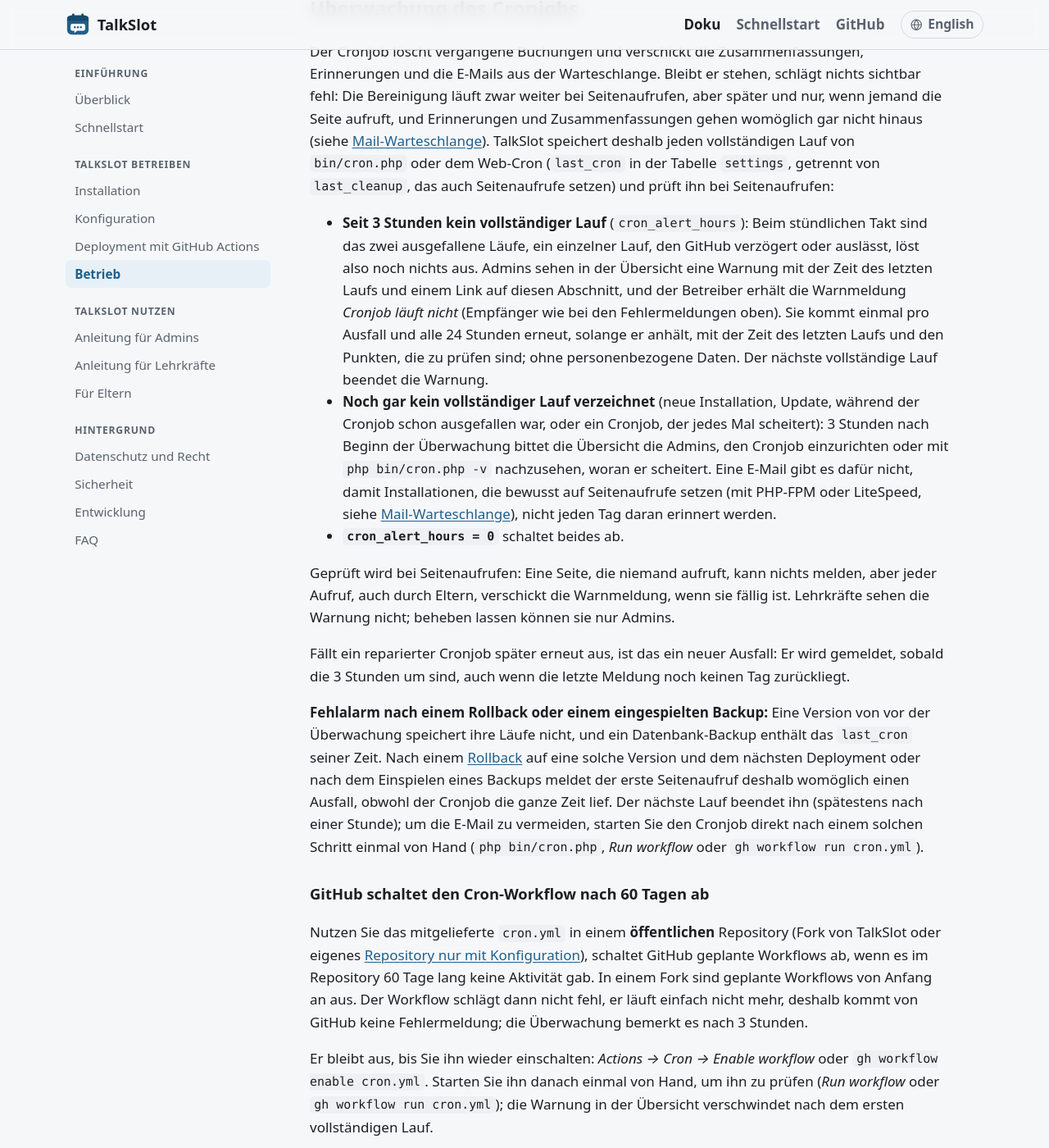
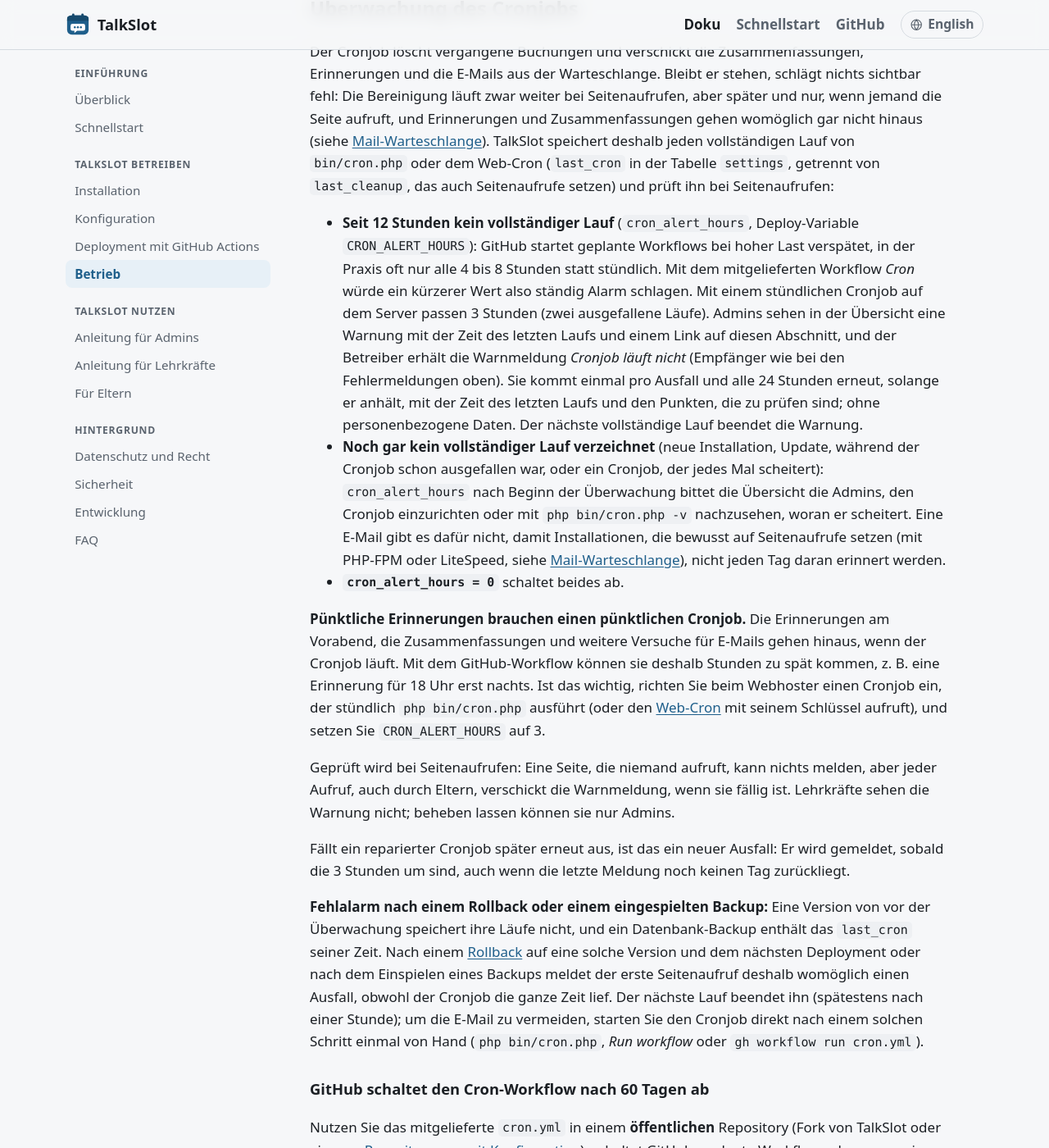
Before and after one commit to skornehl/talkslot, a Jekyll site: the page built from docs/de/guide/operations.md, in a window 1280 px wide and 1400 px high, scrolled down 2129 px. Shown: the whole window at 82% size. Built offline with Jekyll 4.4.1, drawn with Linux system fonts in a browser that asks for light colours.

Commit message:
fix(ops): cron alert after 12 hours by default, configurable when deploying
GitHub starts scheduled workflows late: the included workflow "Cron" of a real installation ran only
every 4 to 8 hours over the last days. With the default of 3 hours, the cron monitoring (#37) would show
its warning most of the time and mail the operator several times a day. The default is now 12 hours,
the deployment variable CRON_ALERT_HOURS sets it (3 fits the server's own hourly cron job), and the
operations guide says that punctual reminders need a punctual cron job at the web host. The dev
configuration keeps 3 hours for the tests.

```diff
--- a/docs/de/guide/operations.md
+++ b/docs/de/guide/operations.md
@@ -76,20 +76,28 @@ gehen womöglich gar nicht hinaus (siehe [Mail-Warteschlange](#mail-warteschlang
 oder dem Web-Cron (`last_cron` in der Tabelle `settings`, getrennt von `last_cleanup`, das auch
 Seitenaufrufe setzen) und prüft ihn bei Seitenaufrufen:
 
-- **Seit 3 Stunden kein vollständiger Lauf** (`cron_alert_hours`): Beim stündlichen Takt sind das zwei
-  ausgefallene Läufe, ein einzelner Lauf, den GitHub verzögert oder auslässt, löst also noch nichts aus.
-  Admins sehen in der Übersicht eine Warnung mit der Zeit des letzten Laufs und einem Link auf diesen
+- **Seit 12 Stunden kein vollständiger Lauf** (`cron_alert_hours`, Deploy-Variable `CRON_ALERT_HOURS`):
+  GitHub startet geplante Workflows bei hoher Last verspätet, in der Praxis oft nur alle 4 bis 8 Stunden statt
+  stündlich. Mit dem mitgelieferten Workflow *Cron* würde ein kürzerer Wert also ständig Alarm schlagen. Mit
+  einem stündlichen Cronjob auf dem Server passen 3 Stunden (zwei ausgefallene Läufe). Admins sehen in der Übersicht eine Warnung mit der Zeit des letzten Laufs und einem Link auf diesen
   Abschnitt, und der Betreiber erhält die Warnmeldung *Cronjob läuft nicht* (Empfänger wie bei den
   Fehlermeldungen oben). Sie kommt einmal pro Ausfall und alle 24 Stunden erneut, solange er anhält, mit der
   Zeit des letzten Laufs und den Punkten, die zu prüfen sind; ohne personenbezogene Daten. Der nächste
   vollständige Lauf beendet die Warnung.
 - **Noch gar kein vollständiger Lauf verzeichnet** (neue Installation, Update, während der Cronjob schon
-  ausgefallen war, oder ein Cronjob, der jedes Mal scheitert): 3 Stunden nach Beginn der Überwachung bittet
+  ausgefallen war, oder ein Cronjob, der jedes Mal scheitert): `cron_alert_hours` nach Beginn der Überwachung bittet
   die Übersicht die Admins, den Cronjob einzurichten oder mit `php bin/cron.php -v` nachzusehen, woran er
   scheitert.
   Eine E-Mail gibt es dafür nicht, damit Installationen, die bewusst auf Seitenaufrufe setzen (mit PHP-FPM
   oder LiteSpeed, siehe [Mail-Warteschlange](#mail-warteschlange)), nicht jeden Tag daran erinnert werden.
 - **`cron_alert_hours = 0`** schaltet beides ab.
+
+**Pünktliche Erinnerungen brauchen einen pünktlichen Cronjob.** Die Erinnerungen am Vorabend, die
+Zusammenfassungen und weitere Versuche für E-Mails gehen hinaus, wenn der Cronjob läuft. Mit dem
+GitHub-Workflow können sie deshalb Stunden zu spät kommen, z. B. eine Erinnerung für 18 Uhr erst nachts. Ist
+das wichtig, richten Sie beim Webhoster einen Cronjob ein, der stündlich `php bin/cron.php` ausführt (oder den
+[Web-Cron]({{ '/de/guide/installation/' | relative_url }}) mit seinem Schlüssel aufruft), und setzen Sie
+`CRON_ALERT_HOURS` auf 3.
 
 Geprüft wird bei Seitenaufrufen: Eine Seite, die niemand aufruft, kann nichts melden, aber jeder Aufruf,
 auch durch Eltern, verschickt die Warnmeldung, wenn sie fällig ist. Lehrkräfte sehen die Warnung nicht;
```
Also changed, not shown: docs/de/guide/configuration.md (+1 -1 lines), docs/de/guide/deployment.md (+1 -0 lines), docs/guide/configuration.md (+1 -1 lines), docs/guide/deployment.md (+1 -0 lines), docs/guide/operations.md (+11 -3 lines), .github/workflows/deploy.yml, README.md, 7 other files.
